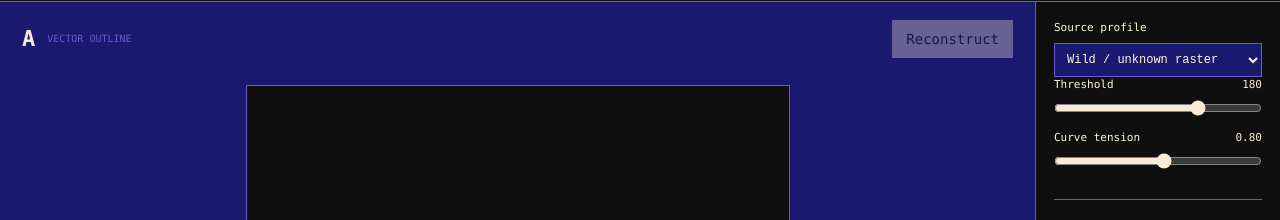
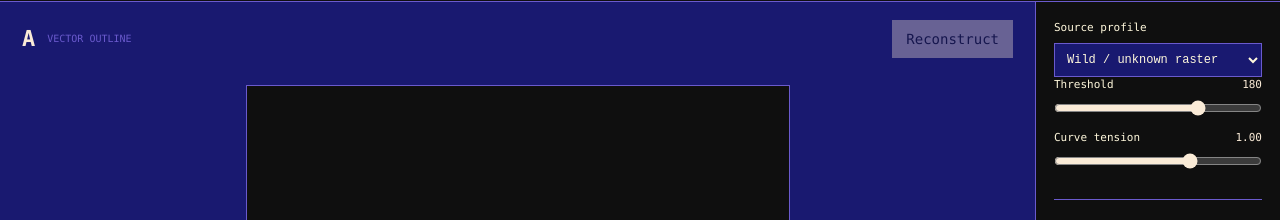
Before and after one commit to 1suo/plasticine, a React (Vite) app: page / in a window 1280 px wide. Shown: the part 103-323 px from the top of the page. Built offline with nearby package versions, Linux system fonts and the light colour scheme.

Commit message:
Preserve img2bez's fitted curve handles by default

```diff
--- a/src/main.tsx
+++ b/src/main.tsx
@@ -27,7 +27,7 @@ function App() {
   const [drag,setDrag] = useState<Point|null>(null);
   const [threshold,setThreshold] = useState(180);
   const [profile,setProfile] = useState<"wild"|"clean"|"photo">("wild");
-  const [tension,setTension] = useState(.8);
+  const [tension,setTension] = useState(1.0);
   const [family,setFamily] = useState("Plasticine");
   const [specimen,setSpecimen] = useState("Hamburgefontsiv 0123456789");
   const [loadedFont,setLoadedFont] = useState("");
```
